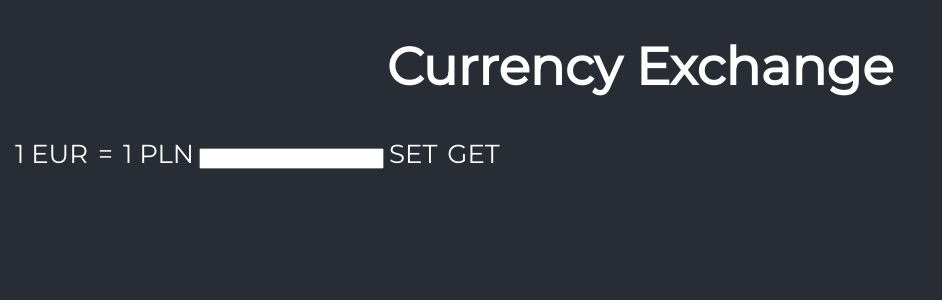
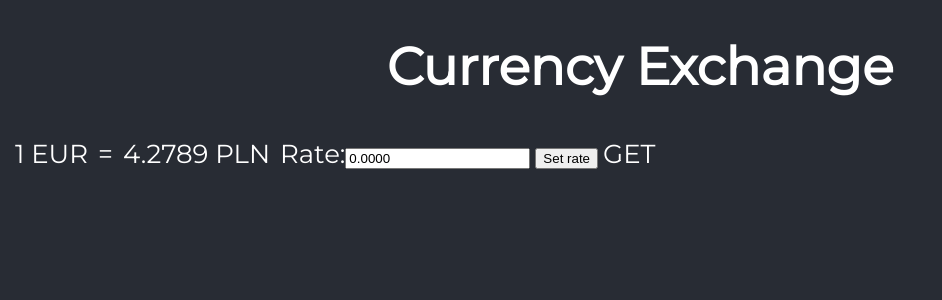
Before and after one commit to jurisportfolio/currency-board, a React (Create React App) app: page / in a window 1280 px wide. Shown: the top 300 px of the page, without its empty margins (0-942 px from the left). Built offline with nearby package versions, Linux system fonts and the light colour scheme.

Commit message:
Preper to start Redux

```diff
--- a/src/components/DashboardComponent.js
+++ b/src/components/DashboardComponent.js
@@ -6,13 +6,20 @@ import ExchangeRateComponent from './ExchangeRateComponent';
 
 export default class DashboardComponent extends React.Component {
   state = {
-    exchangeRate: 1
+    exchangeRate: 4.2789
   }
+
+  handelRateChange = (newRate) => {
+    this.setState({
+      exchangeRate: newRate
+    })
+  }
+
   render() {
-    const { exchangeRate } = this.state;
+    let { exchangeRate } = this.state;
     return (
       <StyledDashboard>
-        <ExchangeRateComponent exchangeRate={exchangeRate}/>
+        <ExchangeRateComponent exchangeRate={exchangeRate} handelRateChange={this.handelRateChange} />
 
       </StyledDashboard>
     )
--- a/src/components/ExchangeRateComponent.js
+++ b/src/components/ExchangeRateComponent.js
@@ -1,23 +1,55 @@
-import React from 'react';
+import React, { Fragment } from 'react';
 import styled, { css } from 'styled-components';
 
+const ExchangeRateMonitor = ({ exchangeRate, rateInputValue, onChangeInputValue, handelSubmit }) => (
+  <Fragment>
+    <div>
+      <label>1 EUR</label>
+      <label>=</label>
+      <label>{exchangeRate} PLN</label>
+    </div>
+
+    <form onSubmit={handelSubmit} >
+      <label>
+        Rate:
+        <input type="text" name="name" value={rateInputValue} onChange={onChangeInputValue} />
+      </label>
+      <input type="submit" value="Set rate" />
+    </form>
+
+    <div><label>GET</label></div>
+  </Fragment>
+)
+
+
+
+
 export default class ExchangeRateComponent extends React.Component {
+
+  state = { rateInputValue: "0.0000" }
+
+  onChangeInputValue = event => {
+    this.setState({
+      rateInputValue: event.target.value
+    })
+  }
+
+  handelSubmit = event => {
+    event.preventDefault();
+    const newRate = parseFloat(this.state.rateInputValue).toFixed(4);
+    this.props.handelRateChange(newRate);
+  }
+
   render() {
-    const rate = this.props.exchangeRate;
+    const { exchangeRate } = this.props;
+    const {rateInputValue} = this.state;
     return (
       <StyledExchangeRateComponent>
-        <div>
-          <label>1 EUR</label>
-          <label>=</label>
-          <label>{rate} PLN</label>
-        </div>
-
-
-        <div>
-          <input initialValue={rate}></input>
-          <label>SET</label>
-        </div>
-        <div><label>GET</label></div>
+        <ExchangeRateMonitor
+          exchangeRate={exchangeRate}
+          rateInputValue={rateInputValue}
+          onChangeInputValue={this.onChangeInputValue}
+          handelSubmit={this.handelSubmit} />
       </StyledExchangeRateComponent>
     )
   }
--- a/src/index.js
+++ b/src/index.js
@@ -3,12 +3,21 @@ import ReactDOM from 'react-dom';
 import './index.css';
 import App from './App';
 import * as serviceWorker from './serviceWorker';
+import { Provider } from 'react-redux';
 import { createStore } from 'redux';
 import cantorApp from './utilities/reducers';
 
-const store = createStore(cantorApp);
+const store = createStore(
+  cantorApp,
+  window.__REDUX_DEVTOOLS_EXTENSION__ && window.__REDUX_DEVTOOLS_EXTENSION__()
+);
 
-ReactDOM.render(<App />, document.getElementById('root'));
+ReactDOM.render(
+  <Provider store={store}>
+    <App />
+  </Provider>,
+  document.getElementById('root')
+);
 
 // If you want your app to work offline and load faster, you can change
 // unregister() to register() below. Note this comes with some pitfalls.
--- a/src/utilities/actions.js
+++ b/src/utilities/actions.js
@@ -2,9 +2,7 @@ export const SET_RATE = 'SET_RATE';
 export const ADD_TRANSACTION = 'ADD_TRANSACTION';
 export const REMOVE_TRANSACTION = 'REMOVE_TRANSACTION';
 
-export function setRate(rateValue) {
-  return {
-    type: SET_RATE,
-    rateValue
-  }
-}
+export const setRate = rateValue => ({
+  type: SET_RATE,
+  rateValue
+})
```
